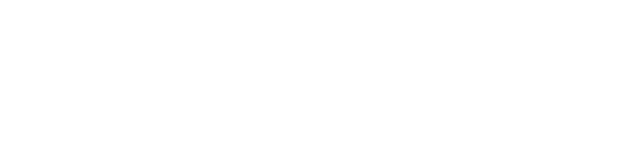
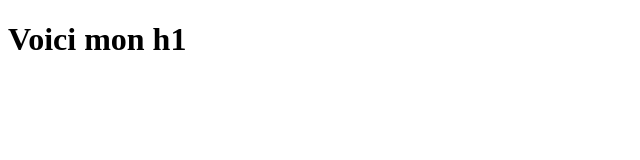
Before and after one commit to jon2may/githubChallenge1, a plain HTML site: page index.html in a window 1280 px wide. Shown: the whole page, without its empty margins (0-640 px from the left). Drawn offline with Linux system fonts and the light colour scheme.

Commit message:
h1 added

```diff
--- a/index.html
+++ b/index.html
@@ -5,6 +5,7 @@
     <title>Nouveau titre</title>
 </head>
 <body>
+<h1> Voici mon h1 </h1>
 
 </body>
 </html>
```
